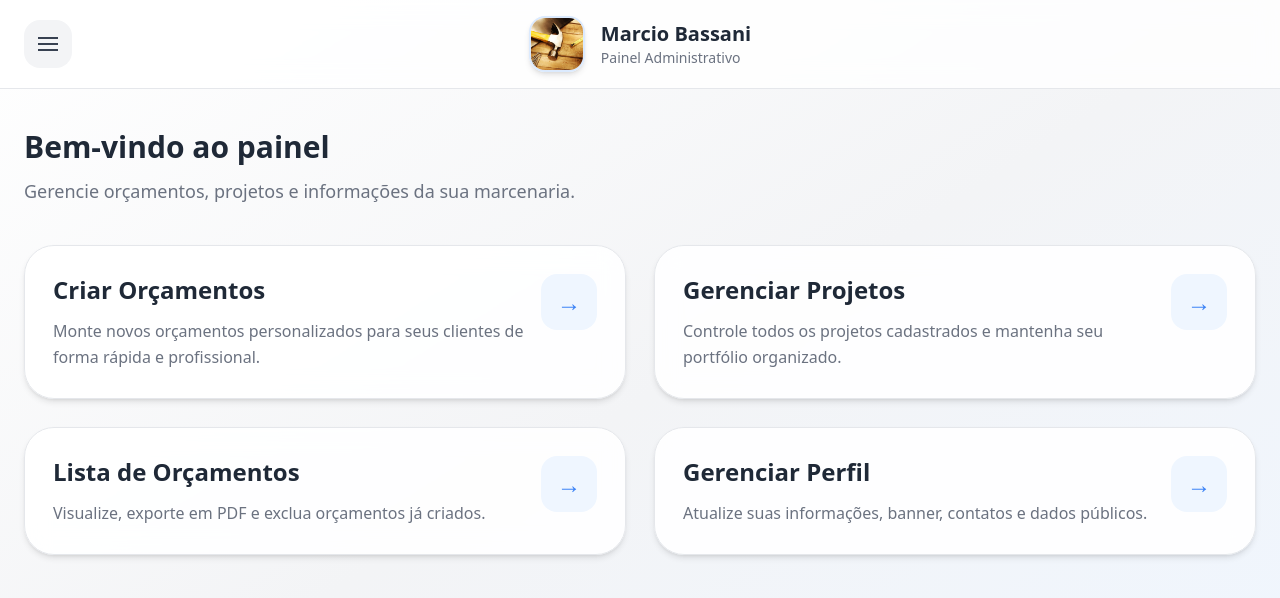
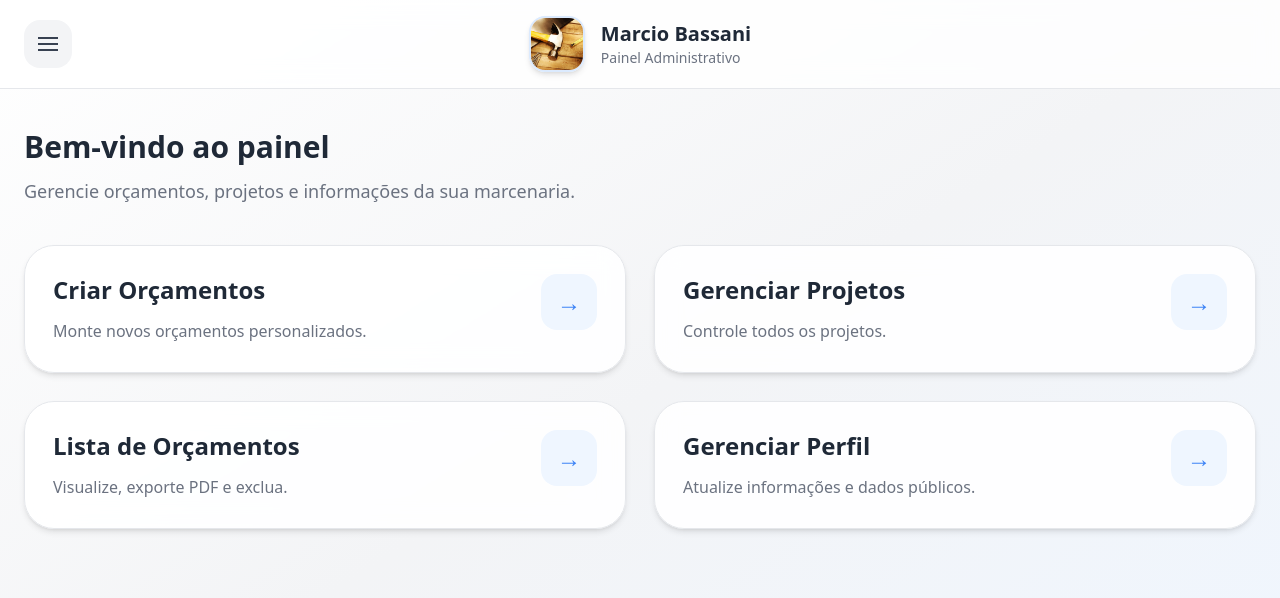
Before and after one commit to Rh4yanna/marcenaria, a React (Vite) app: page /home in a window 1280 px wide. Shown: the top 598 px of the page. Built offline with nearby package versions, Linux system fonts and the light colour scheme; sample sign-in values are in the browser's storage.

Commit message:
atualizando home

```diff
--- a/src/pages/home.jsx
+++ b/src/pages/home.jsx
@@ -10,6 +10,15 @@ function Home() {
   const irPara = (path) => {
     setMenuOpen(false);
     navigate(path);
+  };
+
+  // SAIR
+  const sair = () => {
+    localStorage.removeItem("token");
+    localStorage.removeItem("usuario");
+
+    setMenuOpen(false);
+    navigate("/login");
   };
 
   const MenuItem = ({ label, desc, path }) => (
@@ -92,7 +101,7 @@ function Home() {
       <header className="sticky top-0 z-30 bg-white/80 backdrop-blur-md border-b border-gray-200">
         <div className="max-w-7xl mx-auto px-6 py-4 flex items-center justify-between">
 
-          {/* MENU BUTTON */}
+          {/* MENU */}
           <button
             onClick={() => setMenuOpen(!menuOpen)}
             className="
@@ -161,9 +170,10 @@ function Home() {
               p-6
               border-r
               border-gray-200
+              flex
+              flex-col
             "
           >
-
             {/* TOPO */}
             <div className="flex items-center gap-4 mb-8">
               <img
@@ -184,7 +194,7 @@ function Home() {
             </div>
 
             {/* LINKS */}
-            <div className="flex flex-col gap-2">
+            <div className="flex flex-col gap-2 flex-1">
 
               <MenuItem
                 label="Criar Orçamentos"
@@ -215,7 +225,26 @@ function Home() {
                 desc="Atualize suas informações"
                 path="/gerenciarPerfil"
               />
+
             </div>
+
+            {/* SAIR */}
+            <button
+              onClick={sair}
+              className="
+                mt-6
+                bg-red-500
+                hover:bg-red-600
+                text-white
+                py-3
+                rounded-2xl
+                font-semibold
+                transition
+              "
+            >
+              Sair da conta
+            </button>
+
           </div>
         </>
       )}
@@ -223,7 +252,6 @@ function Home() {
       {/* CONTEÚDO */}
       <main className="max-w-7xl mx-auto px-6 pt-10 pb-12">
 
-        {/* TÍTULO */}
         <div className="mb-10">
           <h4 className="text-3xl font-bold text-gray-800">
             Bem-vindo ao painel
@@ -239,25 +267,25 @@ function Home() {
 
           <CardButton
             title="Criar Orçamentos"
-            desc="Monte novos orçamentos personalizados para seus clientes de forma rápida e profissional."
+            desc="Monte novos orçamentos personalizados."
             path="/criarOrc"
           />
 
           <CardButton
             title="Gerenciar Projetos"
-            desc="Controle todos os projetos cadastrados e mantenha seu portfólio organizado."
+            desc="Controle todos os projetos."
             path="/gerenciarProj"
           />
 
           <CardButton
             title="Lista de Orçamentos"
-            desc="Visualize, exporte em PDF e exclua orçamentos já criados."
+            desc="Visualize, exporte PDF e exclua."
             path="/listaOrc"
           />
 
           <CardButton
             title="Gerenciar Perfil"
-            desc="Atualize suas informações, banner, contatos e dados públicos."
+            desc="Atualize informações e dados públicos."
             path="/gerenciarPerfil"
           />
 
```
